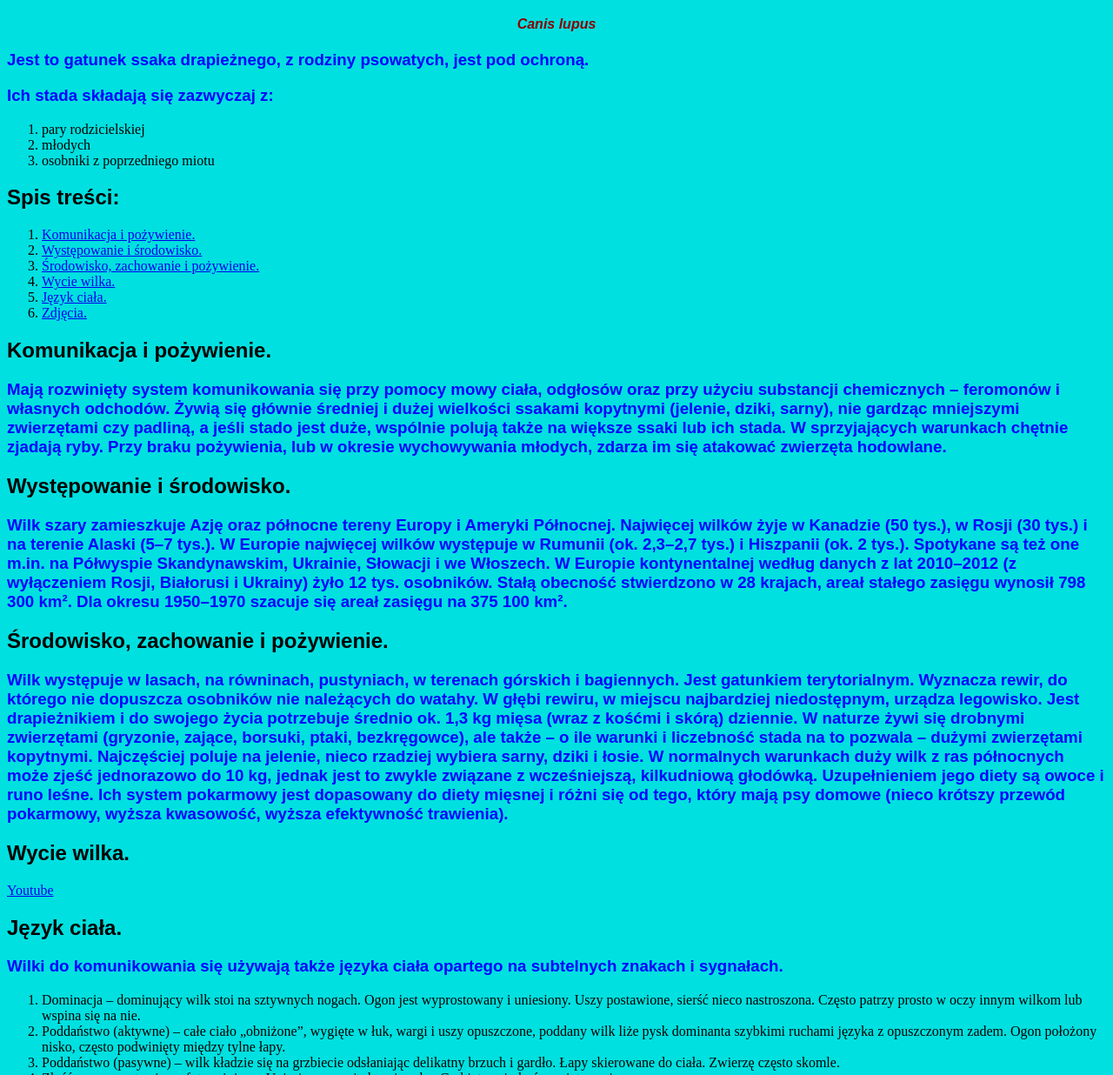
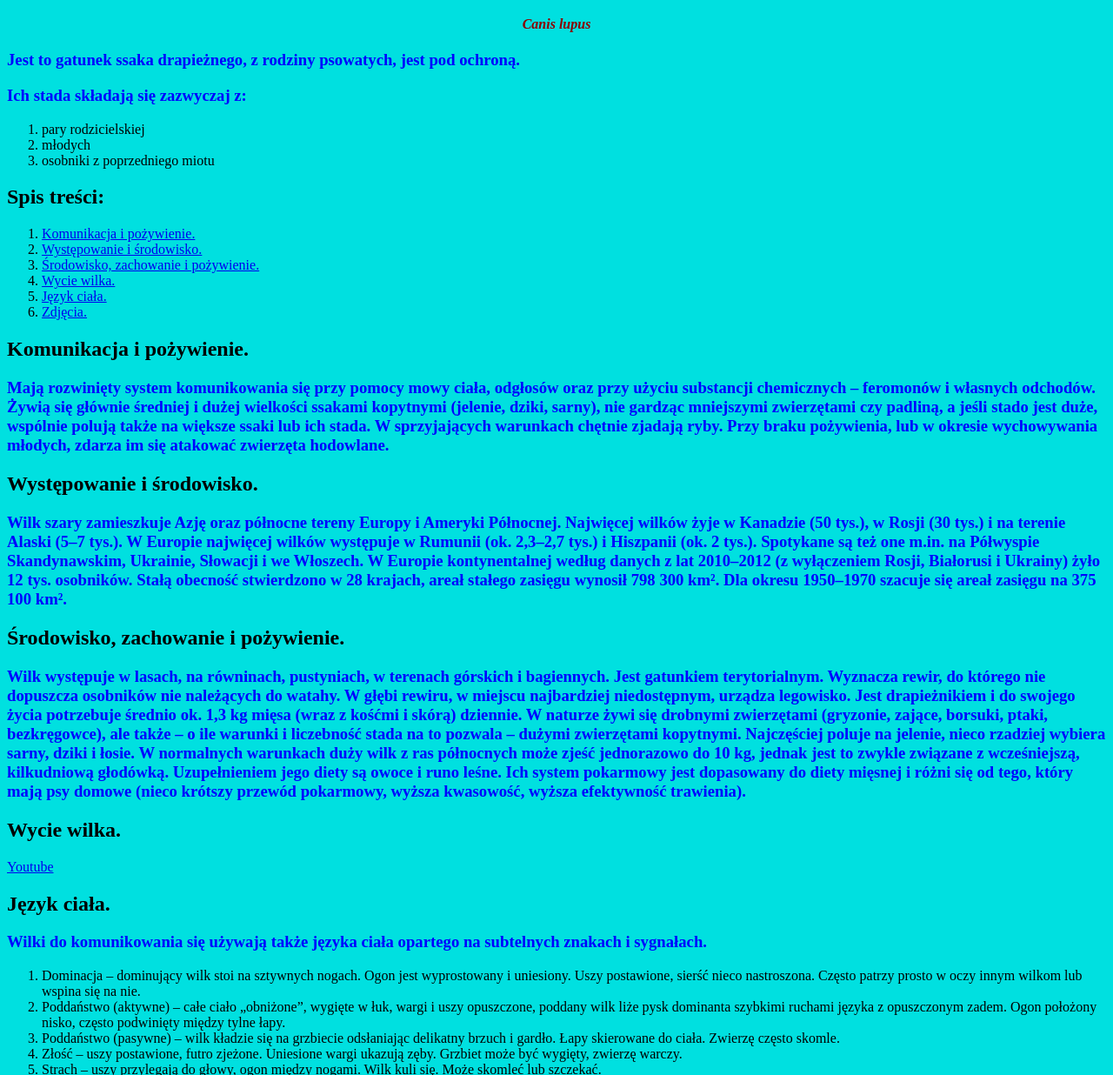
Before and after one commit to MajaKwa2004/MajaKwa2004.github.io, a plain HTML site: page index.html in a window 1280 px wide. Shown: the part 61-1297 px from the top of the page at 87% size. Drawn offline with Linux system fonts and the light colour scheme.

Commit message:
Update index.html

```diff
--- a/index.html
+++ b/index.html
@@ -5,16 +5,12 @@
         <meta charset="utf-8">
         <style>
         h1{ color: darkblue;
-        text-align:center;
-        fony-family: Arial;}
-        h2{ color: black;
-        font-family: Arial;}
-        h3{ color: blue;
-        font-family: Arial;}
+        text-align:center;}
+        h2{ color: black;}
+        h3{ color: blue;}
         h4{ color: darkred;
         text-align:center;
-        font-style: italic;
-        font-family: Arial;}
+        font-style: italic;}
         </style>
         <img: src="https://upload.wikimedia.org/wikipedia/commons/5/5a/Canis_lupus_265b.jpg">
     </head>
@@ -35,7 +31,7 @@
             <li><a href="#Komunikacja i pożywienie.">Komunikacja i pożywienie.</a></li>
             <li><a href="#Występowanie i środowisko.">Występowanie i środowisko.</a></li>
             <li><a href="#Środowisko i zachowanie.">Środowisko, zachowanie i pożywienie.</a></li>
-            <li><a href="#Ciekawoskti.">Wycie wilka.</a></li>
+            <li><a href="#Wycie wilka.">Wycie wilka.</a></li>
             <li><a href="#Język ciała.">Język ciała.</a></li>
             <li><a href="#Zdjęcia.">Zdjęcia.</a></li>
       </ol>
@@ -74,7 +70,7 @@
       Uzupełnieniem jego diety są owoce i runo leśne. Ich system pokarmowy jest dopasowany do diety mięsnej i różni się od tego,
       który mają psy domowe (nieco krótszy przewód pokarmowy, wyższa kwasowość, wyższa efektywność trawienia).</h3>
 
-     <h2 id="Ciekawoskti.">Wycie wilka.</h2>
+     <h2 id="Wycie wilka.">Wycie wilka.</h2>
       <a href="https://upload.wikimedia.org/wikipedia/commons/8/87/Wolf_howls.ogg">Youtube</a>
 
      <h2 id="Język ciała.">Język ciała.</h2>
```
